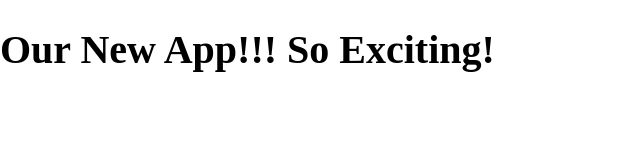
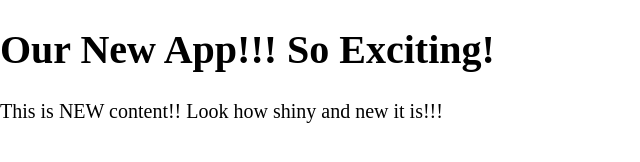
Before and after one commit to JoeLof/our-app, a plain HTML site: page index.html in a window 1280 px wide. Shown: the whole page, without its empty margins (0-640 px from the left). Drawn offline with Linux system fonts and the light colour scheme.

Commit message:
New content

```diff
--- a/index.html
+++ b/index.html
@@ -10,6 +10,7 @@
 <body>
     <header>
         <h1>Our New App!!! So Exciting!</h1>
+        <p>This is NEW content!! Look how shiny and new it is!!!</p>
     </header>
 </body>
 </html>
```
